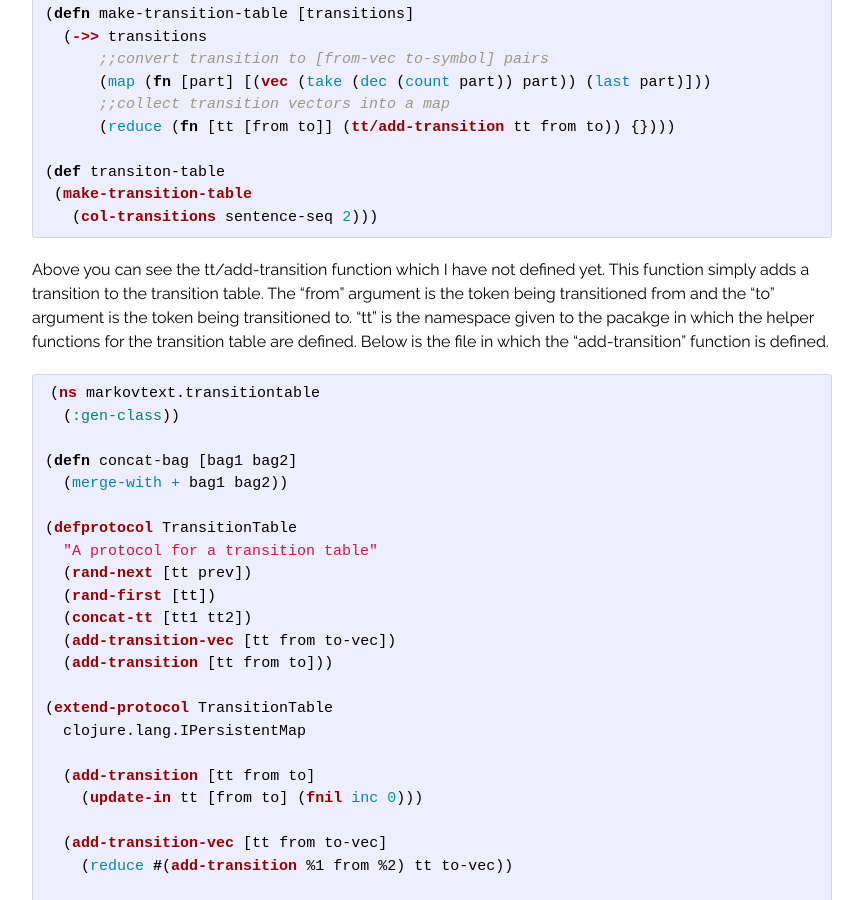
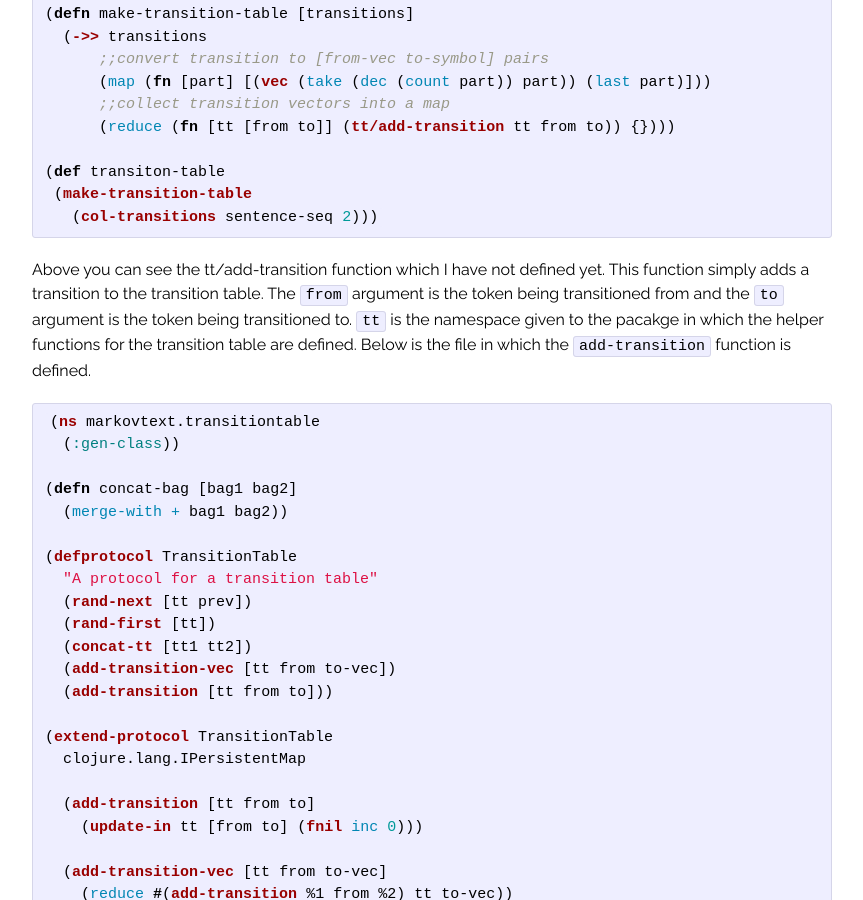
Before and after one commit to joeally/mysite, a Jekyll site: the page built from _posts/2014-08-09-random-text-with-markov-chains-in-clojure.markdown, in a window 1280 px wide and 900 px high, scrolled down 2042 px. Shown: the whole window, without its empty margins (208-1071 px from the left). Built offline with Jekyll 4.4.1, drawn with Linux system fonts in a browser that asks for light colours; formulas are drawn with MathJax 3.

```diff
--- a/_posts/2014-08-09-random-text-with-markov-chains-in-clojure.markdown
+++ b/_posts/2014-08-09-random-text-with-markov-chains-in-clojure.markdown
@@ -80,7 +80,7 @@ One can achieve this result by collecting the transitions using <code>col-transi
 {% endhighlight %}
 
 
-Above you can see the tt/add-transition function which I have not defined yet. This function simply adds a transition to the transition table. The "from" argument is the token being transitioned from and the "to" argument is the token being transitioned to. "tt" is the namespace given to the pacakge in which the helper functions for the transition table are defined. Below is the file in which the "add-transition" function is defined.
+Above you can see the tt/add-transition function which I have not defined yet. This function simply adds a transition to the transition table. The <code>from</code> argument is the token being transitioned from and the <code>to</code> argument is the token being transitioned to. <code>tt</code> is the namespace given to the pacakge in which the helper functions for the transition table are defined. Below is the file in which the <code>add-transition</code> function is defined.
 
 {% highlight clojure %}
 (ns markovtext.transitiontable
```
